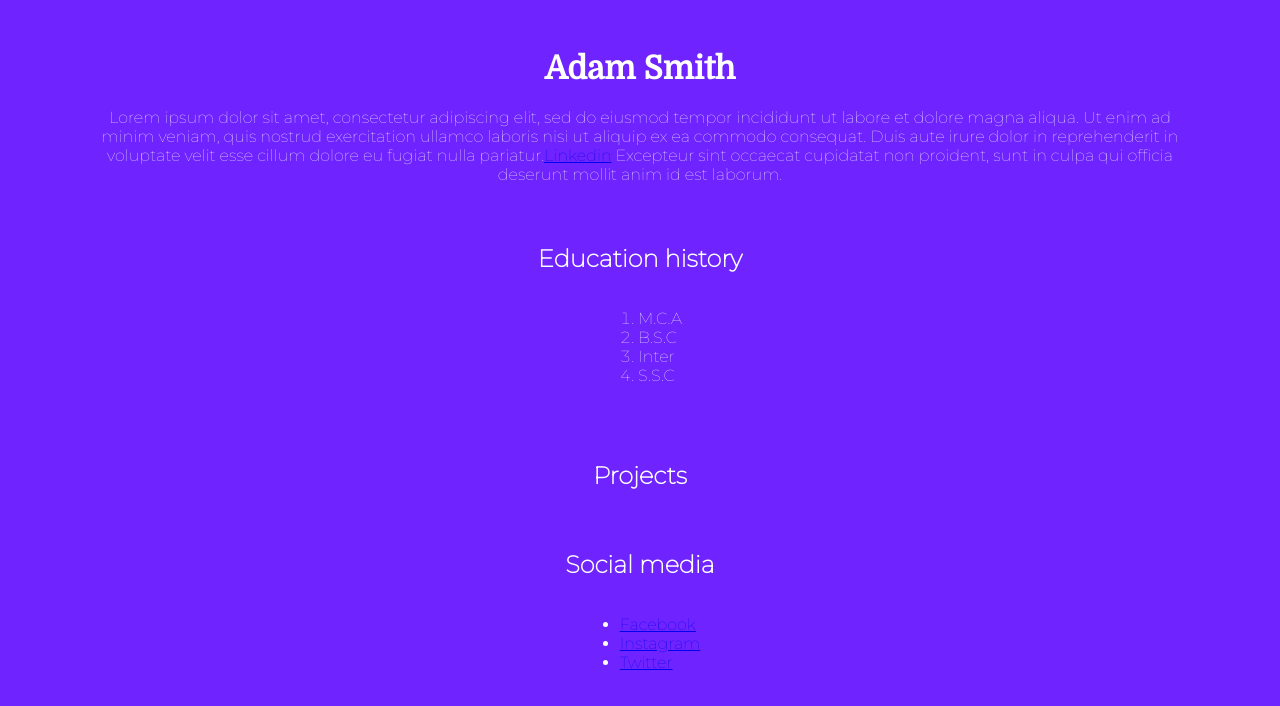
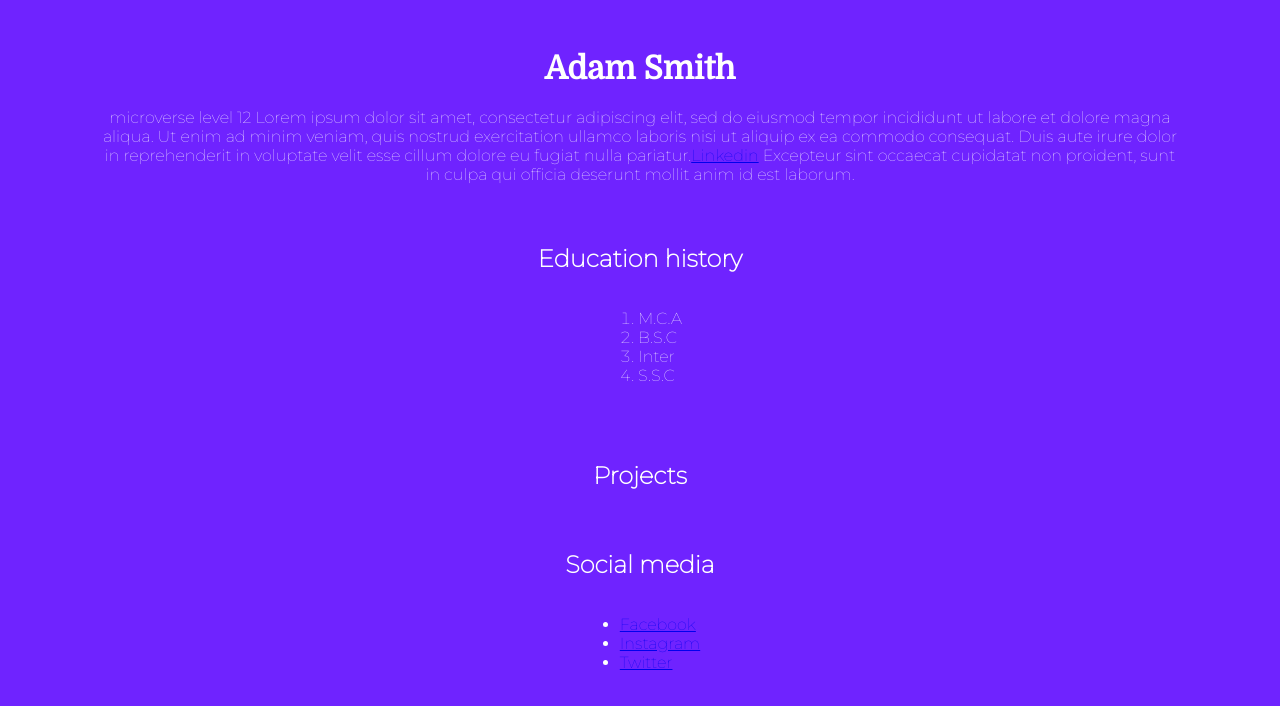
Before and after one commit to HaricaSid/Ehmadd_JI, a plain HTML site: page index.html in a window 1280 px wide. Drawn offline with Linux system fonts and the light colour scheme.

Commit message:
updatedindex

```diff
--- a/index.html
+++ b/index.html
@@ -11,6 +11,7 @@
   <body>
     <h1>Adam Smith</h1>
     <p id="bio">
+      microverse level 12
       Lorem ipsum dolor sit amet, consectetur adipiscing elit, sed do eiusmod tempor incididunt ut labore et dolore magna aliqua.
       Ut enim ad minim veniam, quis nostrud exercitation ullamco laboris nisi ut aliquip ex ea commodo consequat. Duis aute irure dolor
       in reprehenderit in voluptate velit esse cillum dolore eu fugiat nulla pariatur.<a href="https://www.linkedin.com/">Linkedin</a>
```
